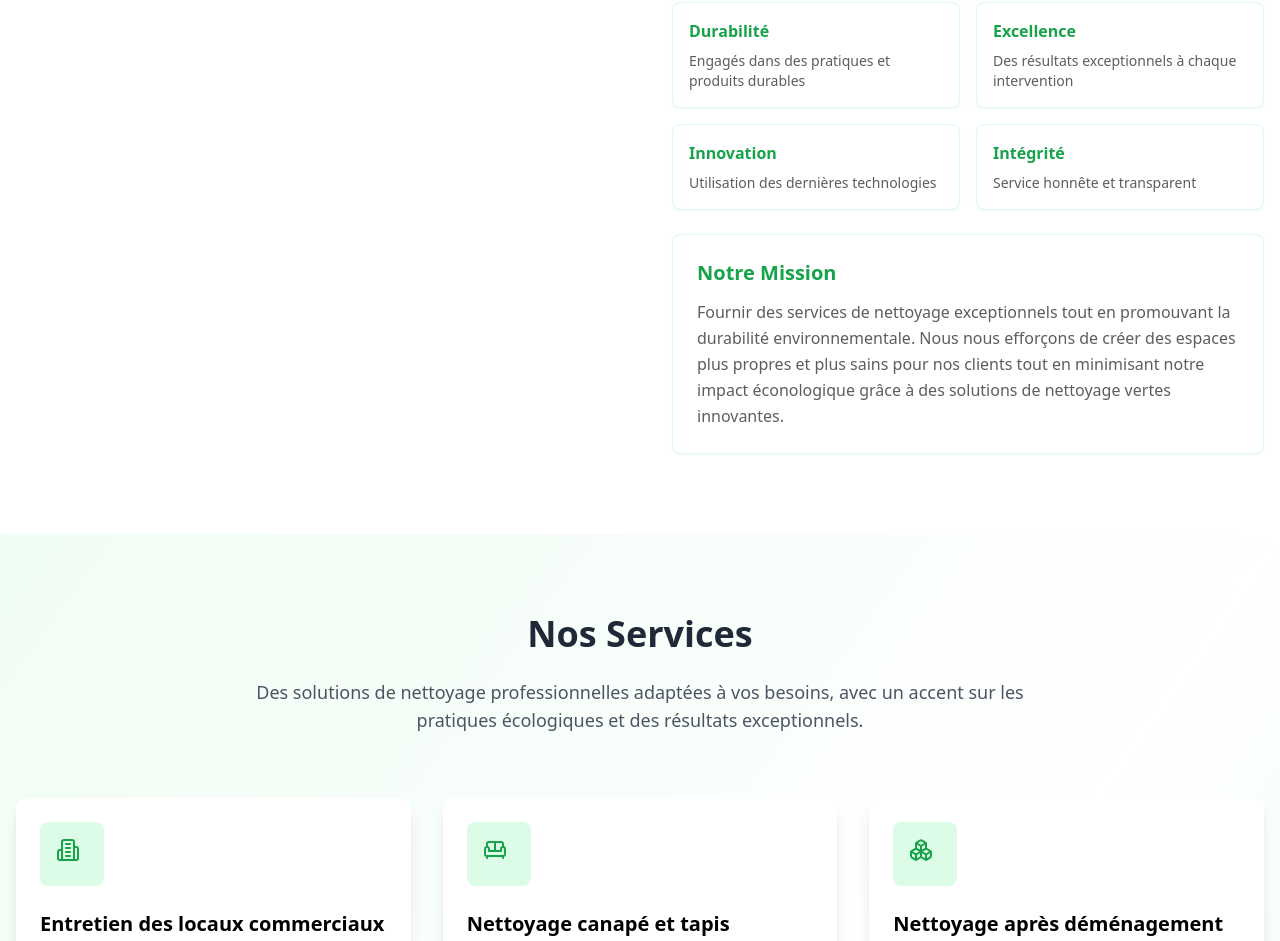
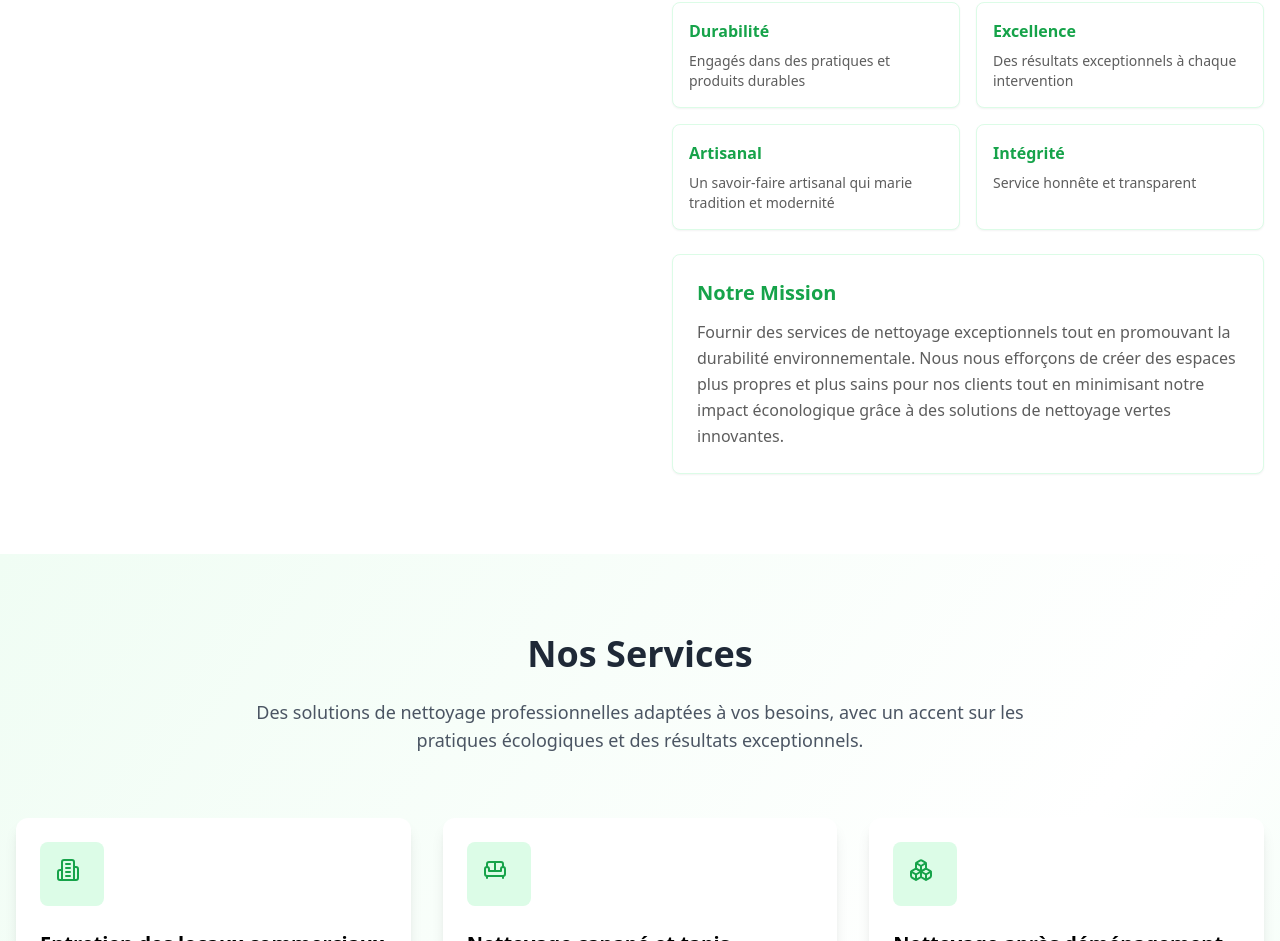
Before and after one commit to t32402808/github-kgtpxg8p, a React (Vite) app: page / in a window 1280 px wide. Shown: the part 1708-2649 px from the top of the page. Built offline with nearby package versions, Linux system fonts and the light colour scheme.

Commit message:
Update About.tsx

```diff
--- a/src/components/About.tsx
+++ b/src/components/About.tsx
@@ -77,8 +77,8 @@ const About = () => {
                   <p className="text-dark-600 text-sm">Des résultats exceptionnels à chaque intervention</p>
                 </div>
                 <div className="p-4 bg-white rounded-lg shadow-sm hover:shadow-md transition-shadow border border-primary-100">
-                  <h5 className="font-semibold text-primary-600 mb-2">Innovation</h5>
-                  <p className="text-dark-600 text-sm">Utilisation des dernières technologies</p>
+                  <h5 className="font-semibold text-primary-600 mb-2">Artisanal</h5>
+                  <p className="text-dark-600 text-sm">Un savoir-faire artisanal qui marie tradition et modernité</p>
                 </div>
                 <div className="p-4 bg-white rounded-lg shadow-sm hover:shadow-md transition-shadow border border-primary-100">
                   <h5 className="font-semibold text-primary-600 mb-2">Intégrité</h5>
```
